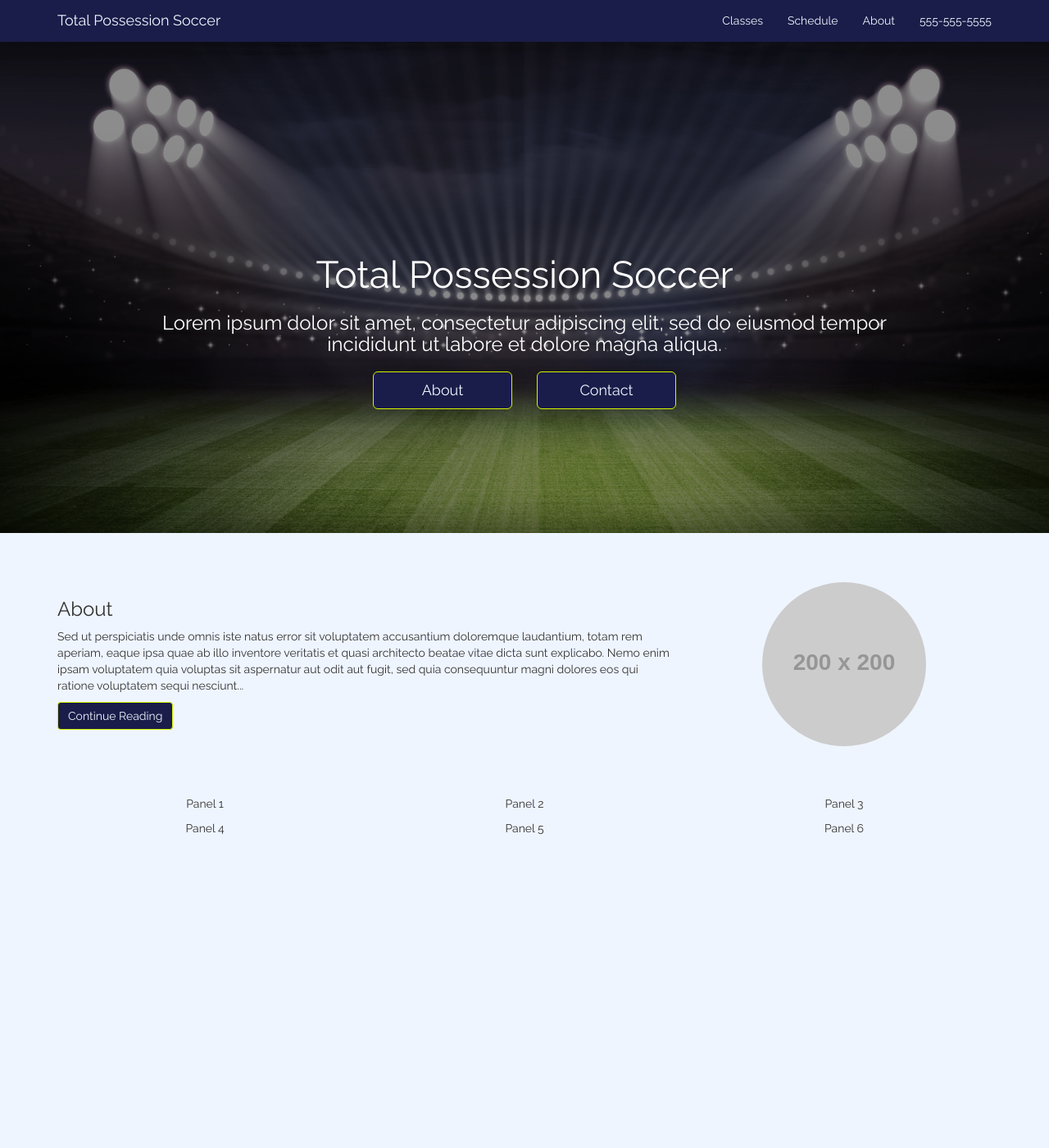
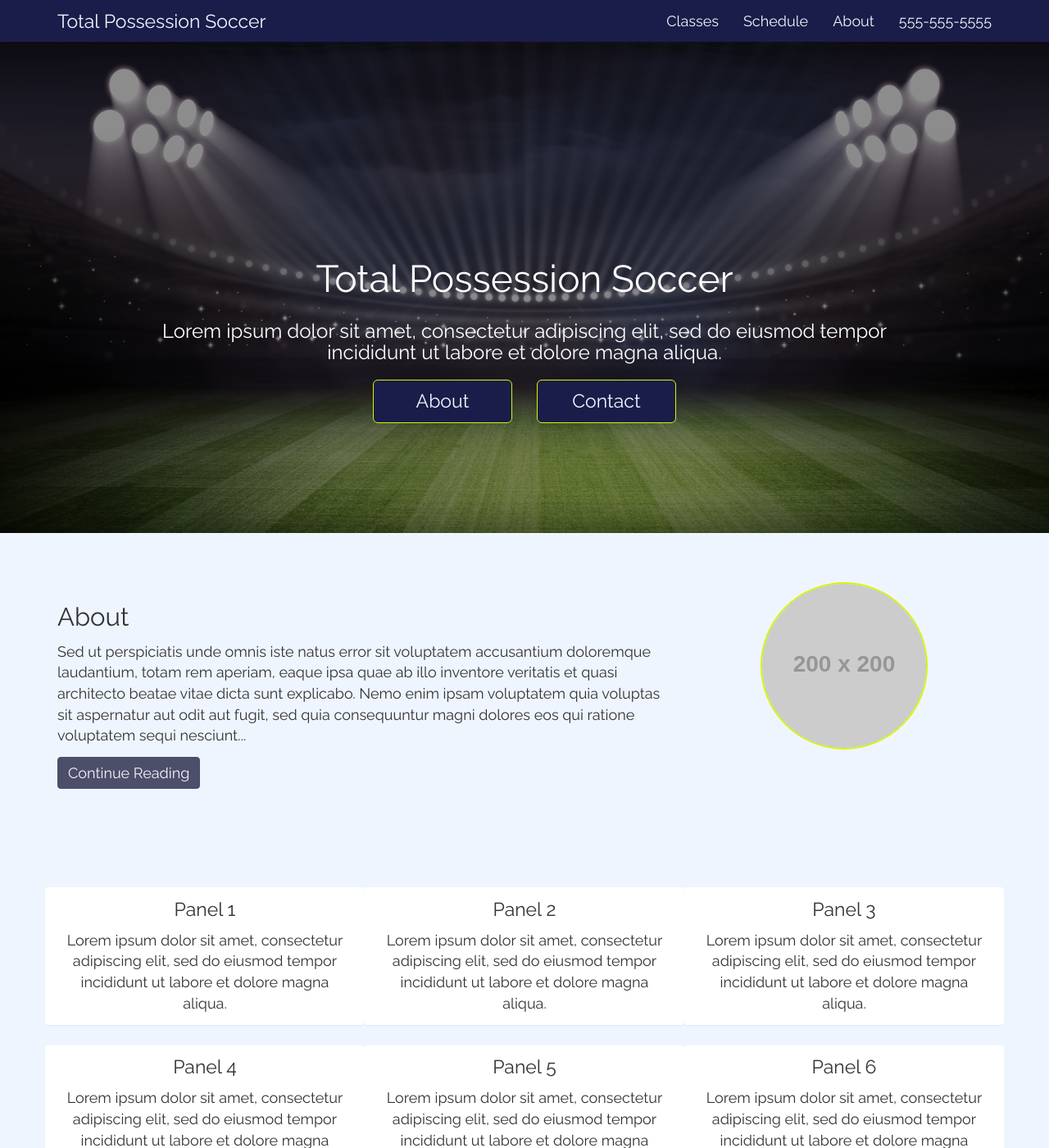
Before and after one commit to tpsoccer/website, a Jekyll site: the page built from src/index.html, in a window 1280 px wide and 1400 px high. Shown: the whole window at 82% size. Built offline with Jekyll 4.4.1, drawn with Linux system fonts in a browser that asks for light colours; some of the changed text lies outside the part shown.

Commit message:
updating layout before scheduled call

```diff
--- a/src/_sass/bootstrap/jekyll-bootstrap-buttons.scss
+++ b/src/_sass/bootstrap/jekyll-bootstrap-buttons.scss
@@ -93,6 +93,11 @@ a.btn {
   @include button-variant($tps-white, $tps-blue, $tps-yellow);
 }
 
+// TPS Gray
+.btn-tps-gray {
+  @include button-variant($tps-white, $tps-gray, $tps-gray);
+}
+
 
 // Link buttons
 // -------------------------
--- a/src/_sass/bootstrap/jekyll-bootstrap-variables.scss
+++ b/src/_sass/bootstrap/jekyll-bootstrap-variables.scss
@@ -54,7 +54,9 @@ $font-family-serif:       Georgia, "Times New Roman", Times, serif !default;
 $font-family-monospace:   Menlo, Monaco, Consolas, "Courier New", monospace !default;
 $font-family-base:        $font-family-sans-serif !default;
 
-$font-size-base:          14px !default;
+// $font-size-base:          14px !default;
+$font-size-base:          18px !default;
+
 $font-size-large:         ceil(($font-size-base * 1.25)) !default; // ~18px
 $font-size-small:         ceil(($font-size-base * 0.85)) !default; // ~12px
 
--- a/src/_sass/custom.scss
+++ b/src/_sass/custom.scss
@@ -26,11 +26,20 @@
   padding-top: 60px;
   padding-bottom: 60px;
   background-color: $tps-white;
+  img {
+    border: 2px solid $tps-yellow;
+  }
 }
 
 .main {
-  height: 600px;
+  // height: 600px;
+  padding-top: 60px;
+  padding-bottom: 60px;
   background-color: $tps-white;
+
+  .panel {
+
+  }
 }
 
 footer {
--- a/src/index.html
+++ b/src/index.html
@@ -28,7 +28,7 @@ title:  Home
       <div class="col-md-8">
         <h3>About</h3>
         <p>Sed ut perspiciatis unde omnis iste natus error sit voluptatem accusantium doloremque laudantium, totam rem aperiam, eaque ipsa quae ab illo inventore veritatis et quasi architecto beatae vitae dicta sunt explicabo. Nemo enim ipsam voluptatem quia voluptas sit aspernatur aut odit aut fugit, sed quia consequuntur magni dolores eos qui ratione voluptatem sequi nesciunt...</p>
-        <button class="btn btn-tps-blue">Continue Reading</button>
+        <button class="btn btn-tps-gray">Continue Reading</button>
       </div>
       <div class="col-md-4">
         <img src="http://placehold.it/200x200.png" class="center-block img-responsive img-circle"/>
@@ -39,25 +39,31 @@ title:  Home
 <div class="main">
   <div class="container">
     <div class="row">
-      <div class="col-md-4">
-        <p class="text-center">Panel 1</p>
+      <div class="col-md-4 panel">
+        <h4 class="text-center">Panel 1</h4>
+        <p class="text-center">Lorem ipsum dolor sit amet, consectetur adipiscing elit, sed do eiusmod tempor incididunt ut labore et dolore magna aliqua.</p>
       </div>
-      <div class="col-md-4">
-        <p class="text-center">Panel 2</p>
+      <div class="col-md-4 panel">
+        <h4 class="text-center">Panel 2</h4>
+        <p class="text-center">Lorem ipsum dolor sit amet, consectetur adipiscing elit, sed do eiusmod tempor incididunt ut labore et dolore magna aliqua.</p>
       </div>
-      <div class="col-md-4">
-        <p class="text-center">Panel 3</p>
+      <div class="col-md-4 panel">
+        <h4 class="text-center">Panel 3</h4>
+        <p class="text-center">Lorem ipsum dolor sit amet, consectetur adipiscing elit, sed do eiusmod tempor incididunt ut labore et dolore magna aliqua.</p>
       </div>
     </div>
     <div class="row">
-      <div class="col-md-4">
-        <p class="text-center">Panel 4</p>
+      <div class="col-md-4 panel">
+        <h4 class="text-center">Panel 4</h4>
+        <p class="text-center">Lorem ipsum dolor sit amet, consectetur adipiscing elit, sed do eiusmod tempor incididunt ut labore et dolore magna aliqua.</p>
       </div>
-      <div class="col-md-4">
-        <p class="text-center">Panel 5</p>
+      <div class="col-md-4 panel">
+        <h4 class="text-center">Panel 5</h4>
+        <p class="text-center">Lorem ipsum dolor sit amet, consectetur adipiscing elit, sed do eiusmod tempor incididunt ut labore et dolore magna aliqua.</p>
       </div>
-      <div class="col-md-4">
-        <p class="text-center">Panel 6</p>
+      <div class="col-md-4 panel">
+        <h4 class="text-center">Panel 6</h4>
+        <p class="text-center">Lorem ipsum dolor sit amet, consectetur adipiscing elit, sed do eiusmod tempor incididunt ut labore et dolore magna aliqua.</p>
       </div>
     </div>
   </div>
```
